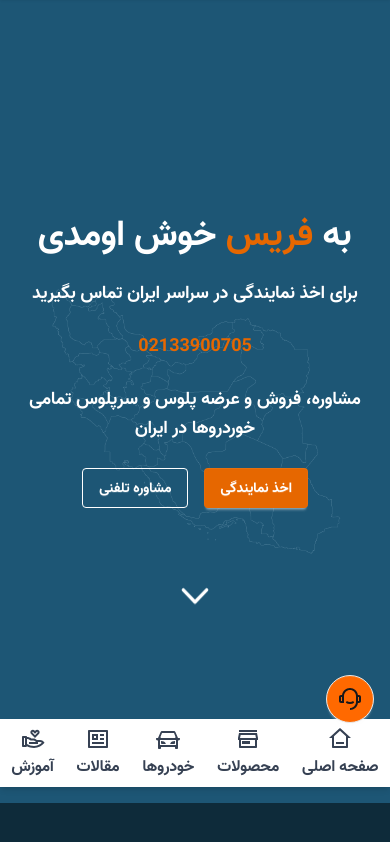
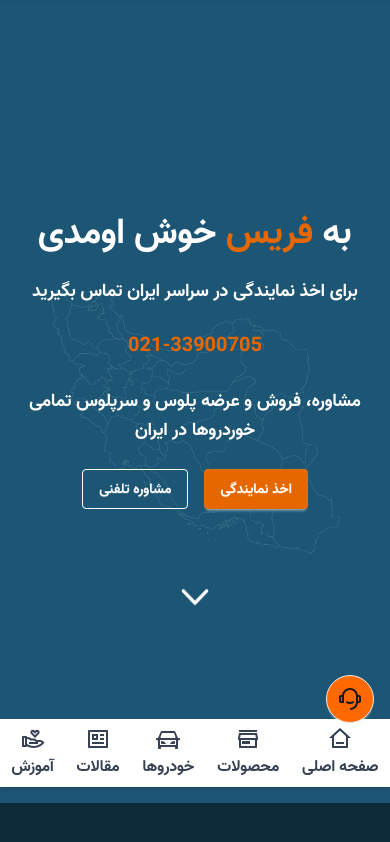
Before and after one commit to monerapersian/farris, a Django app: page / in a window 390 px wide. Shown: the part 57-899 px from the top of the page. Run offline with Django 5.2, Linux system fonts and the light colour scheme; data comes from the database, SQL or seed files in the repository; some libraries are stand-ins or nearby versions.

Commit message:
Hero section phone set

```diff
--- a/website/templates/home.html
+++ b/website/templates/home.html
@@ -19,8 +19,8 @@
 				    <p class="mb-6 text-center text-lg md:text-l leading-relaxed animate__animated animate__lightSpeedInLeft animate__delay-1s justify-center" style="text-align:center !important;">
 				    	برای اخذ نمایندگی در سراسر ایران تماس بگیرید
 				    </p>
-				    <p class="mb-6 text-center text-lg md:text-l leading-relaxed animate__animated animate__lightSpeedInLeft animate__delay-1s justify-center text-[#e66700]" style="text-align:center !important;">
-				    	02133900705
+				    <p class="mb-6 text-center text-xl md:text-xl leading-relaxed animate__animated animate__lightSpeedInLeft animate__delay-1s justify-center text-[#e66700]" style="text-align:center !important;">
+				    	<a href="tel:02133900705" class="text-[#e66700] text-xl">021-33900705</a>
 				    </p>
 				    <p class="mb-6 text-center text-lg md:text-l leading-relaxed animate__animated animate__lightSpeedInLeft animate__delay-1s justify-center" style="text-align:center !important;">
 				    	مشاوره، فروش و عرضه پلوس و سرپلوس تمامی خوردروها در ایران
```
